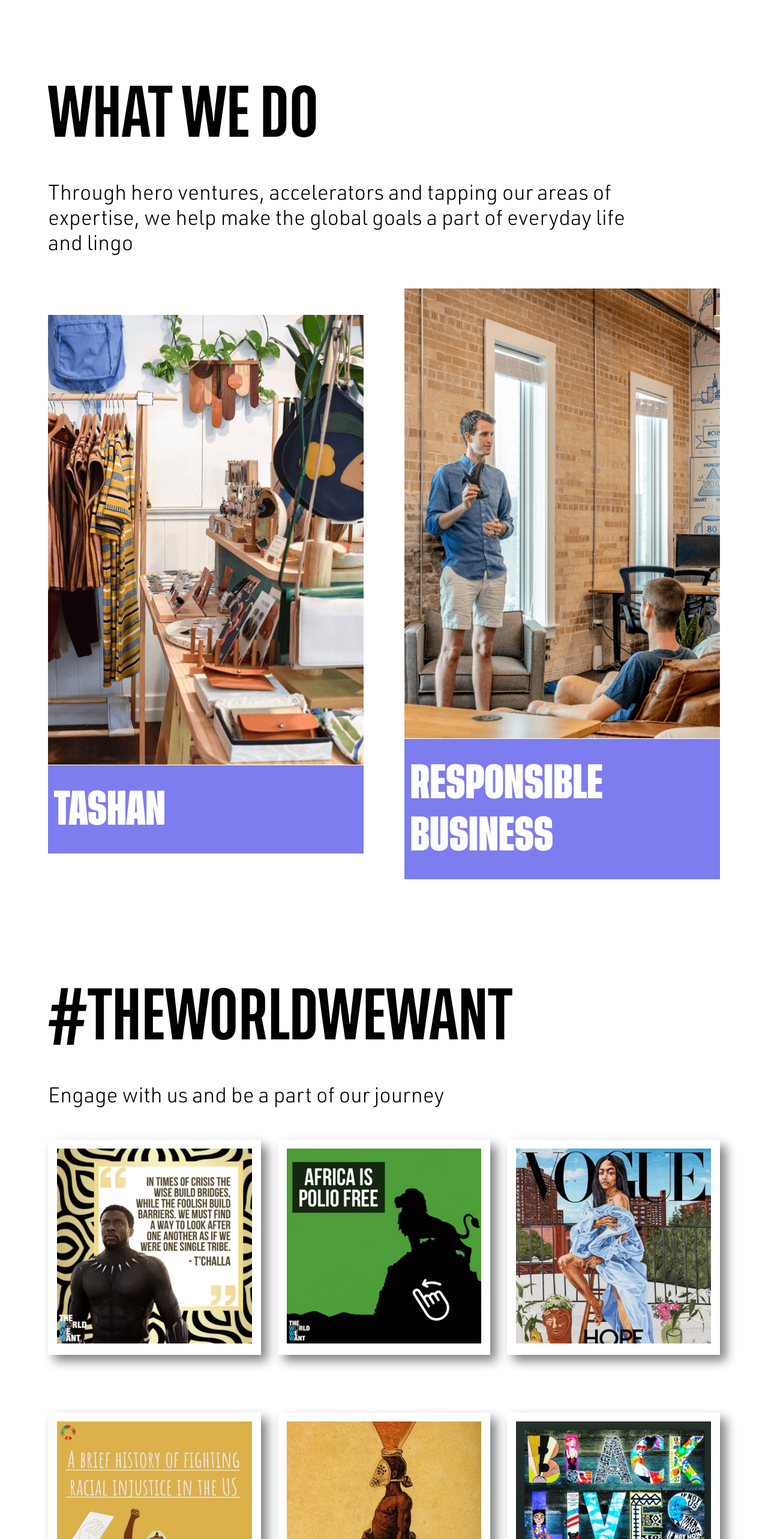
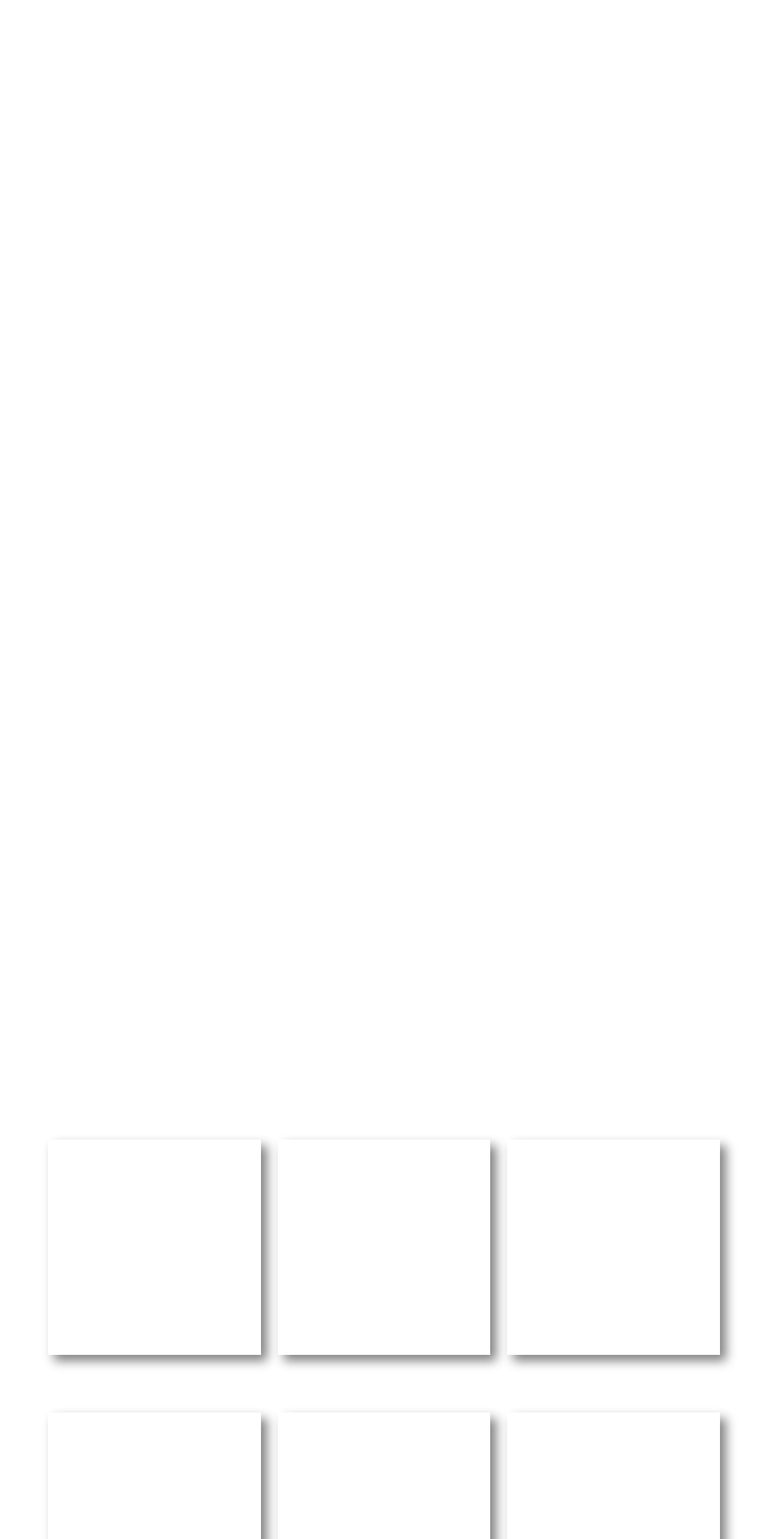
Before and after one commit to kapilcoe/the-world-we-want, a React (Create React App) app: page / in a window 1280 px wide. Shown: the part 6900-9466 px from the top of the page at 60% size. Built offline with nearby package versions, Linux system fonts and the light colour scheme.

Commit message:
Animation

```diff
--- a/src/components/home/home.css
+++ b/src/components/home/home.css
@@ -78,6 +78,7 @@ All sections are part of home component hence css for all sections is inside hom
 
 .world-wewant-container{
     margin: 10rem 5rem 2rem 5rem;
+
 }
 
 .world-wewant-container .world-title{
@@ -85,6 +86,13 @@ All sections are part of home component hence css for all sections is inside hom
     font-family: 'Tusker-5500';
     font-size: 90px;
     margin-bottom: 50px;
+    opacity: 0;
+    transform: translate(0, 10vh);
+    transition: all 1.5s;
+}
+.world-wewant-container .world-title.is-visible{
+    opacity: 1;
+    transform: translate(0, 0);
 }
 .world-wewant-container .world-description{
     font-family: 'URW-WIN-LIGHT';
@@ -92,6 +100,13 @@ All sections are part of home component hence css for all sections is inside hom
     /* margin-right: 100px; */
     margin: 0rem 0rem 3rem 0rem;
     /* margin-bottom: 50px; */
+    opacity: 0;
+    transform: translate(10vh, 0);
+    transition: all 1.5s;
+}
+.world-wewant-container .world-description.is-visible{
+    opacity: 1;
+    transform: translate(0, 0);
 }
 
 .social-post-container{
@@ -174,7 +189,17 @@ All sections are part of home component hence css for all sections is inside hom
     width: 100%;
     height: 25%;
     object-fit: cover;
+    transition: opacity 400ms ease-in ,transform 800ms ease-in;
+    opacity: 0;
+    transform: translateX(-50%);
+
 }
+
+.social-post-area-img.is-visible {
+    opacity: 1;
+    transform: translateX(0);
+
+  }
 
 /* The World We Want CSS End */
 
@@ -190,8 +215,15 @@ All sections are part of home component hence css for all sections is inside hom
     font-family: 'Tusker-5500';
     font-size: 90px;
     margin-bottom: 50px;
+    opacity: 0;
+    transform: translate(0, 10vh);
+    transition: all 1.5s;
 }
+.news-section-container .news-header.is-visible{
+    opacity: 1;
+    transform: translate(0, 0);
 
+}
 .news-container{
     display: flex;
     flex-wrap: wrap;
@@ -297,13 +329,27 @@ transform: scale(1.5);
     font-family: 'Tusker-5500';
     font-size: 90px;
     margin-bottom: 50px;
+    opacity: 0;
+    transform: translate(10vh, 0);
+    transition: all 1.5s;
 }
 
+.whatwedo-section-container .title.is-visible {
+    opacity: 1;
+    transform: translate(0, 0);
+}
 .whatwedo-section-container .description {
     font-family: 'URW-WIN-LIGHT';
     font-size: 35px;
     margin-right: 100px;
     margin-bottom: 50px;
+    opacity: 0;
+    transform: translate(0, 10vh);
+    transition: all 1.5s;
+}
+.whatwedo-section-container .description.is-visible {
+    opacity: 1;
+    transform: translate(0, 0);
 }
 .whatwedo-container{
     display: flex;
@@ -316,7 +362,20 @@ transform: scale(1.5);
 .whatwedo-area{
     width: 47%;
     transform-style: preserve-3d;
+    transition: opacity 800ms ease-in-out ,transform 1200ms ease-in-out;
+    opacity: 0;
+
 }
+.whatwedo-area-r{
+    transform: translateX(50%);
+}
+.whatwedo-area-l{
+    transform: translateX(-50%);
+}
+.whatwedo-area.is-visible {
+    opacity: 1;
+    transform: translateX(0);
+  }
 /* .whatwedo-area:hover{
    box-shadow: 0rem 1rem 2rem rgba(0,0,0,.2);
 } */
--- a/src/components/home/sections/GoodNews.js
+++ b/src/components/home/sections/GoodNews.js
@@ -6,7 +6,7 @@ import news_2 from '../../../images/news_2.png';
 
 export default ({}) => {
     return <div class='news-section-container'>
-        <div className="news-header">GOOD NEWS</div>
+        <div className="news-header show-on-scroll">GOOD NEWS</div>
             <div className="news-container">
                 <div className="news-area">
                     <img height="250px" className="news-img" src={news_1}></img>
--- a/src/components/home/sections/WhatWeDo.js
+++ b/src/components/home/sections/WhatWeDo.js
@@ -2,21 +2,24 @@ import React, { useEffect } from 'react';
 import whatwedo1 from '../../../images/Whatwedo_1.png';
 import whatwedo2 from '../../../images/Whatwedo_2.png';
 import {imagetilt} from '../../../utils';
+import {imagetiltright} from '../../../utils';
+
 
 export default ({}) => {
     useEffect(() => {
         imagetilt();
+        imagetiltright();
     }, []);
     return <div class='whatwedo-section-container'>
-        <div className="title">WHAT WE DO</div>
-        <div class='description'>Through hero ventures,  accelerators and tapping our areas of expertise, we help make the global goals a part of everyday life and lingo</div>
+        <div className="title show-on-scroll">WHAT WE DO</div>
+        <div class='description show-on-scroll'>Through hero ventures,  accelerators and tapping our areas of expertise, we help make the global goals a part of everyday life and lingo</div>
         <div className="whatwedo-container">
-            <div className="whatwedo-area">
+            <div className="whatwedo-area whatwedo-area-l show-on-scroll">
                 <img className="whatwedo-img" src={whatwedo1}></img>
                 <div className="whatwedo-title">TASHAN</div>
 
             </div>
-            <div className="whatwedo-area">
+            <div className="whatwedo-area whatwedo-area-r show-on-scroll">
                 <img className="whatwedo-img"  src={whatwedo2}></img>
                 <div className="whatwedo-title">RESPONSIBLE BUSINESS</div>
 
--- a/src/components/home/sections/WorldWeWant.js
+++ b/src/components/home/sections/WorldWeWant.js
@@ -1,33 +1,37 @@
-import React from 'react';
+import React,{useEffect} from 'react';
 import socialimg1 from '../../../images/social_img1.png';
 import socialimg2 from '../../../images/social_img2.png';
 import socialimg3 from '../../../images/social_img3.png';
 import socialimg4 from '../../../images/social_img4.png';
 import socialimg5 from '../../../images/social_img5.png';
 import socialimg6 from '../../../images/social_img6.png';
+import {scrollscreenshow} from '../../../utils';
 
 export default ({}) => {
+    useEffect(() => {
+        scrollscreenshow();
+    }, []);
     return <div className="world-wewant-container">
-                <div className="world-title">#THEWORLDWEWANT</div>
-                <div className="world-description">Engage with us and be a part of our journey</div>
+                <div className="world-title show-on-scroll">#THEWORLDWEWANT</div>
+                <div className="world-description show-on-scroll">Engage with us and be a part of our journey</div>
                 <div className="social-post-container">
                     <div className="social-post-area">
-                        <img className="social-post-area-img" src={socialimg1}></img>
+                        <img className="social-post-area-img show-on-scroll" src={socialimg1}></img>
                     </div>
                     <div className="social-post-area">
-                        <img className="social-post-area-img"  src={socialimg2}></img>
+                        <img className="social-post-area-img show-on-scroll"  src={socialimg2}></img>
                     </div>
                     <div className="social-post-area">
-                        <img className="social-post-area-img" src={socialimg3}></img>
+                        <img className="social-post-area-img show-on-scroll" src={socialimg3}></img>
                     </div>
                     <div className="social-post-area">
-                        <img className="social-post-area-img" src={socialimg4}></img>
+                        <img className="social-post-area-img show-on-scroll" src={socialimg4}></img>
                     </div>
                     <div className="social-post-area">
-                        <img className="social-post-area-img" src={socialimg5}></img>
+                        <img className="social-post-area-img show-on-scroll" src={socialimg5}></img>
                     </div>
                     <div className="social-post-area">
-                        <img className="social-post-area-img" src={socialimg6}></img>
+                        <img className="social-post-area-img show-on-scroll" src={socialimg6}></img>
                     </div>
 
                 </div>
--- a/src/utils.js
+++ b/src/utils.js
@@ -8,8 +8,58 @@ export const bannerZoomIn = () => {
     )
 }
 export const imagetilt = () => {
-    VanillaTilt.init(document.querySelector(".whatwedo-area"), {
+    VanillaTilt.init(document.querySelector(".whatwedo-area-l"), {
         max: 4,
         speed: 800
     });
 }
+
+export const imagetiltright = () => {
+    VanillaTilt.init(document.querySelector(".whatwedo-area-r"), {
+        max: 4,
+        speed: 800
+    });
+}
+
+export const scrollscreenshow = () => {
+    // Detect request animation frame
+    var scroll = window.requestAnimationFrame ||
+                // IE Fallback
+    function(callback){ window.setTimeout(callback, 1000/60)};
+    var elementsToShow = document.querySelectorAll('.show-on-scroll');
+
+    function loop() {
+
+    elementsToShow.forEach(function (element) {
+        if (isElementInViewport(element)) {
+        element.classList.add('is-visible');
+        } else {
+        element.classList.remove('is-visible');
+        }
+    });
+
+    scroll(loop);
+    }
+
+    // Call the loop for the first time
+    loop();
+
+    // Helper function from: http://stackoverflow.com/a/7557433/274826
+    function isElementInViewport(el) {
+    // special bonus for those using jQuery
+    // if (typeof jQuery === "function" && el instanceof jQuery) {
+    //     el = el[0];
+    // }
+    var rect = el.getBoundingClientRect();
+    return (
+        (rect.top <= 0
+        && rect.bottom >= 0)
+        ||
+        (rect.bottom >= (window.innerHeight || document.documentElement.clientHeight) &&
+        rect.top <= (window.innerHeight || document.documentElement.clientHeight))
+        ||
+        (rect.top >= 0 &&
+        rect.bottom <= (window.innerHeight || document.documentElement.clientHeight))
+    );
+    }
+}
```
